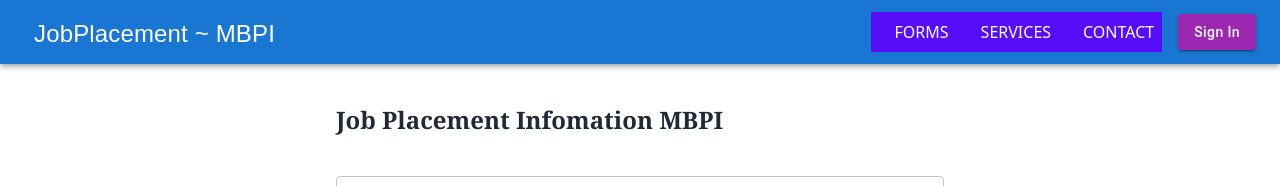
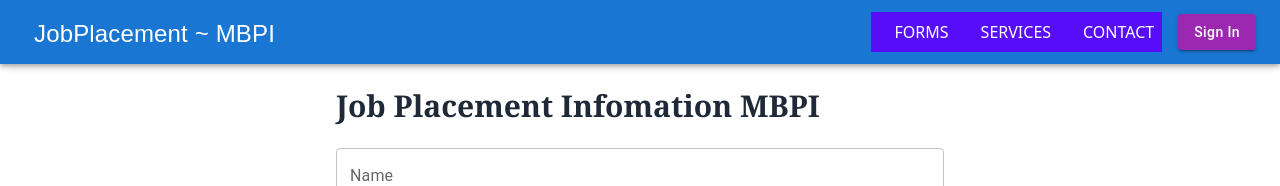
Before and after one commit to mominulhouqe/Jobplacement-mpi-clients-side, a React (Vite) app: page /forms in a window 1280 px wide. Shown: the top 186 px of the page. Built offline with nearby package versions, Linux system fonts and the light colour scheme; no server answers.

Commit message:
added Jobplacement section

```diff
--- a/src/pages/Home/Task.jsx
+++ b/src/pages/Home/Task.jsx
@@ -90,6 +90,7 @@ const Task = () => {
       // Handle any unexpected errors
       console.error("Error adding Todo:", error);
     }
+
   };
 
   const handleKeyPress = (e) => {
--- a/src/pages/JobPlacement/JobPlacement.jsx
+++ b/src/pages/JobPlacement/JobPlacement.jsx
@@ -18,8 +18,8 @@ const JobPlacement = () => {
   const jobSectors = ['Web Development', 'Graphic Design'];
 
   return (
-    <form onSubmit={handleSubmit(onSubmit)} className="m-4 my-16 mx-auto container lg:w-2/4 w-full p-4">
-      <h1 className='my-6 font-serif font-semibold text-2xl'>Job Placement Infomation MBPI </h1>
+    <form onSubmit={handleSubmit(onSubmit)} className="m-4 h-screen my-16 mx-auto container lg:w-2/4 w-full p-4">
+      <h1 className='my-2 font-serif font-semibold text-3xl'>Job Placement Infomation MBPI </h1>
       <TextField
 
         label="Name"
@@ -53,7 +53,6 @@ const JobPlacement = () => {
         <span className="text-red-500">Gender is required</span>
       )}
 
-      {/* Add other input fields similarly */}
 
       <TextField
         label="Mobile Number"
@@ -73,8 +72,6 @@ const JobPlacement = () => {
         margin="normal"
       />
       {errors.session && <span className="text-red-500">Session is required</span>}
-
-      {/* Add other input fields similarly */}
 
       <TextField
         label="Location of the Company"
```
